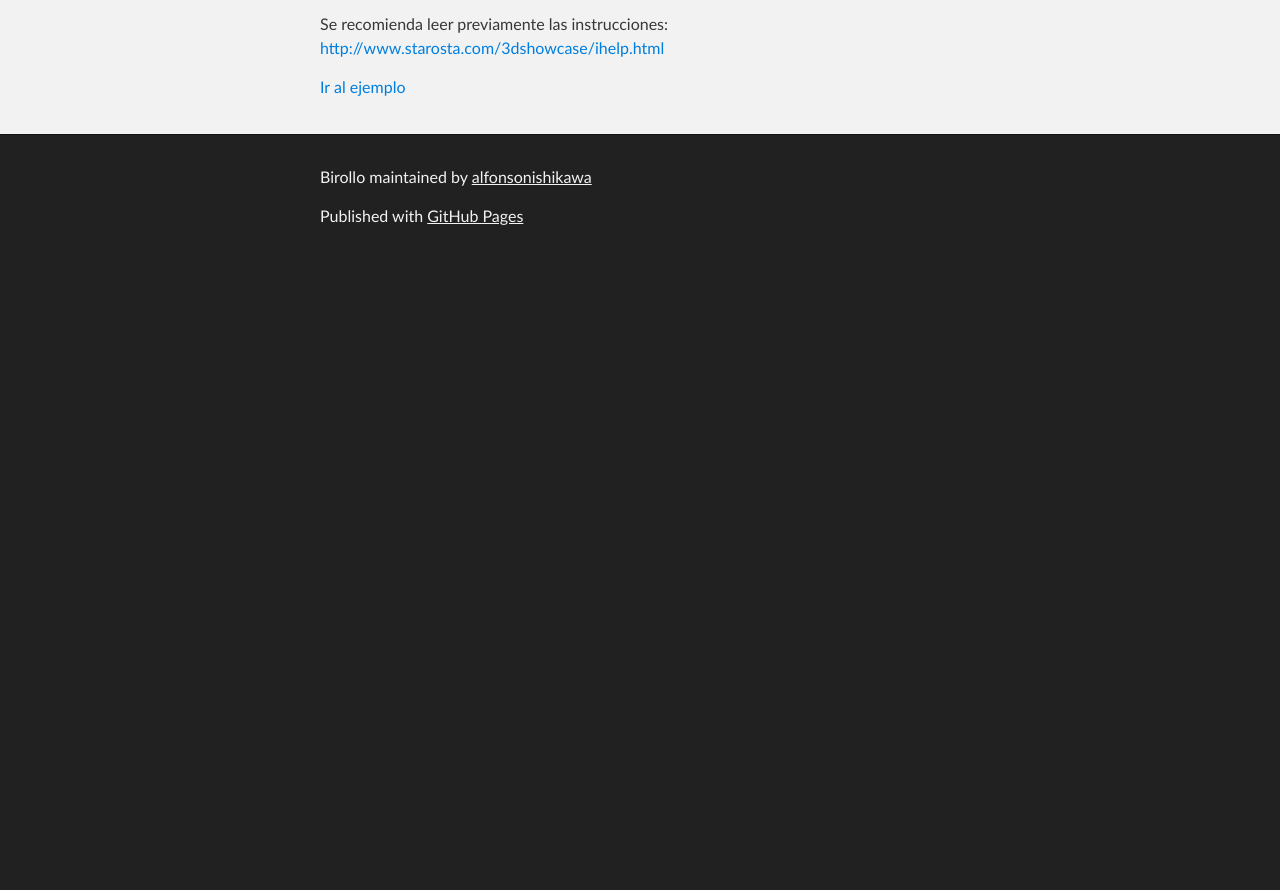
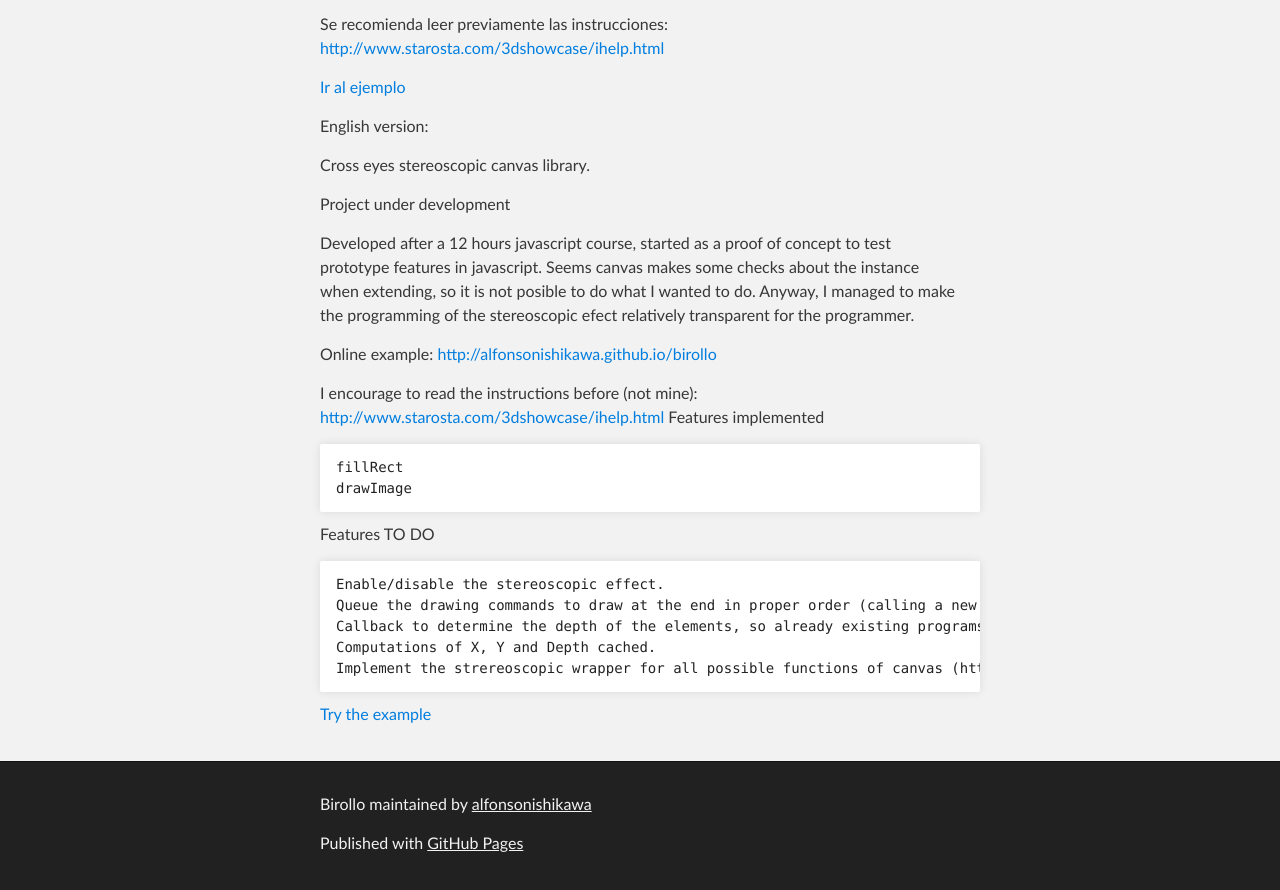
Before and after one commit to alfonsonishikawa/birollo, a plain HTML site: page index.html in a window 1280 px wide. Shown: the part 311-1201 px from the top of the page. Before the commit the page ends 800 px from the top, so only its background shows below. Drawn offline with Linux system fonts and the light colour scheme.

Commit message:
Create gh-pages branch via GitHub

```diff
--- a/index.html
+++ b/index.html
@@ -36,6 +36,34 @@
 <p>Se recomienda leer previamente las instrucciones: <a href="http://www.starosta.com/3dshowcase/ihelp.html">http://www.starosta.com/3dshowcase/ihelp.html</a></p>
 
 <p><a href="birollo/birollo.html">Ir al ejemplo</a></p>
+
+<p>English version:</p>
+
+<p>Cross eyes stereoscopic canvas library.</p>
+
+<p>Project under development</p>
+
+<p>Developed after a 12 hours javascript course, started as a proof of concept to test prototype features in javascript. Seems canvas makes some checks about the instance when extending, so it is not posible to do what I wanted to do. Anyway, I managed to make the programming of the stereoscopic efect relatively transparent for the programmer.</p>
+
+<p>Online example: <a href="http://alfonsonishikawa.github.io/birollo">http://alfonsonishikawa.github.io/birollo</a></p>
+
+<p>I encourage to read the instructions before (not mine): <a href="http://www.starosta.com/3dshowcase/ihelp.html">http://www.starosta.com/3dshowcase/ihelp.html</a>
+Features implemented</p>
+
+<pre><code>fillRect
+drawImage
+</code></pre>
+
+<p>Features TO DO</p>
+
+<pre><code>Enable/disable the stereoscopic effect.
+Queue the drawing commands to draw at the end in proper order (calling a new function commint() or something).
+Callback to determine the depth of the elements, so already existing programs can "realtively" easy to update to stereoscopic.
+Computations of X, Y and Depth cached.
+Implement the strereoscopic wrapper for all possible functions of canvas (http://www.w3.org/TR/2014/CR-2dcontext-20140821/)
+</code></pre>
+
+<p><a href="birollo/birollo.html">Try the example</a></p>
       </section>
     </div>
 
--- a/stylesheets/stylesheet.css
+++ b/stylesheets/stylesheet.css
@@ -201,12 +201,14 @@ ul, ol, dl {
 }
 
 ul {
-  list-style: inside;
+  list-style-position: inside;
+  list-style: disc;
   padding-left: 20px;
 }
 
 ol {
-  list-style: decimal inside;
+  list-style-position: inside;
+  list-style: decimal;
   padding-left: 20px;
 }
 
```
Also changed, not shown: params.json (+1 -1 lines).
